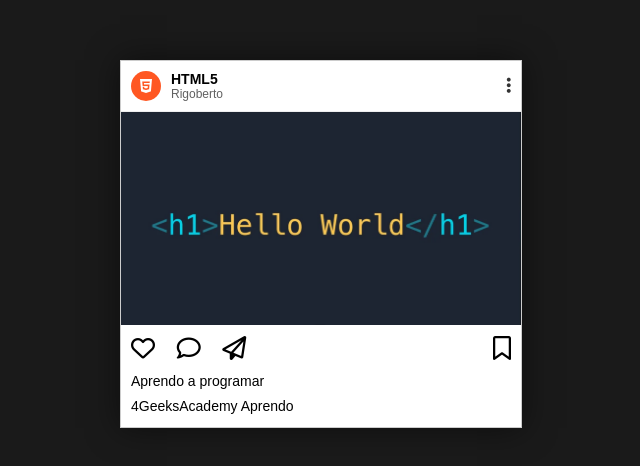
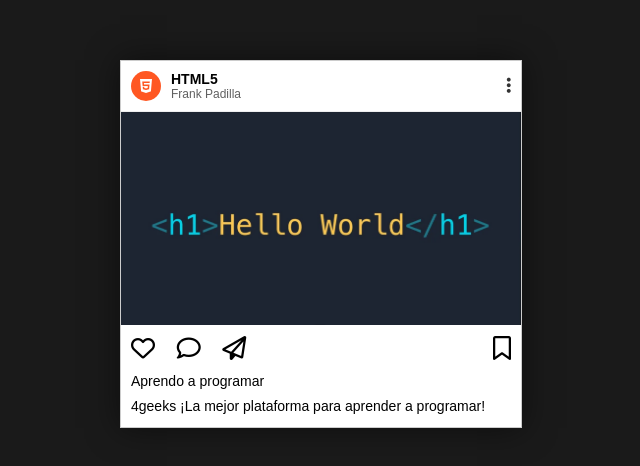
Before and after one commit to 4GeeksAcademy/Post-instagram-Frank, a plain HTML site: page index.html in a window 1280 px wide. Shown: the part 156-622 px from the top of the page, without its empty margins (319-959 px from the left). Drawn offline with Linux system fonts and the light colour scheme.

Commit message:
first commit

```diff
--- a/Index.HTML
+++ b/index.html
@@ -6,6 +6,7 @@
     <title>Mi nuevo Post</title>
     <link rel="stylesheet" href="style.css">
     <link rel="stylesheet" href="https://cdnjs.cloudflare.com/ajax/libs/font-awesome/6.5.1/css/all.min.css">
+    <meta name="description" content="Publicación personal sobre aprender a programar">
 </head>
 <body>
 
@@ -18,7 +19,7 @@
                 </div>
                 <div class="username-location">
                     <span class="username">HTML5</span>
-                    <span class="location">Rigoberto</span>
+                    <span class="location">Frank Padilla</span>
                 </div>
             </div>
             <div class="post-menu">
@@ -27,7 +28,7 @@
         </header>
 
         <div class="post-image">
-            <img src="Aprendiendo_Progamación.jpg" alt="Paisaje de Toscana">
+            <img src="Aprendiendo_Progamacion.jpg" alt="CODE" loading="lazy">
         </div>
 
         <footer class="post-footer">
@@ -44,8 +45,7 @@
             </div>
 
             <div class="post-caption">
-                4GeeksAcademy Aprendo
-            </div>
+                4geeks ¡La mejor plataforma para aprender a programar!
 
         </footer>
     </div>
```
Also changed, not shown: Aprendiendo_Progamacion.jpg (renamed from Aprendiendo_Progamación.jpg).
